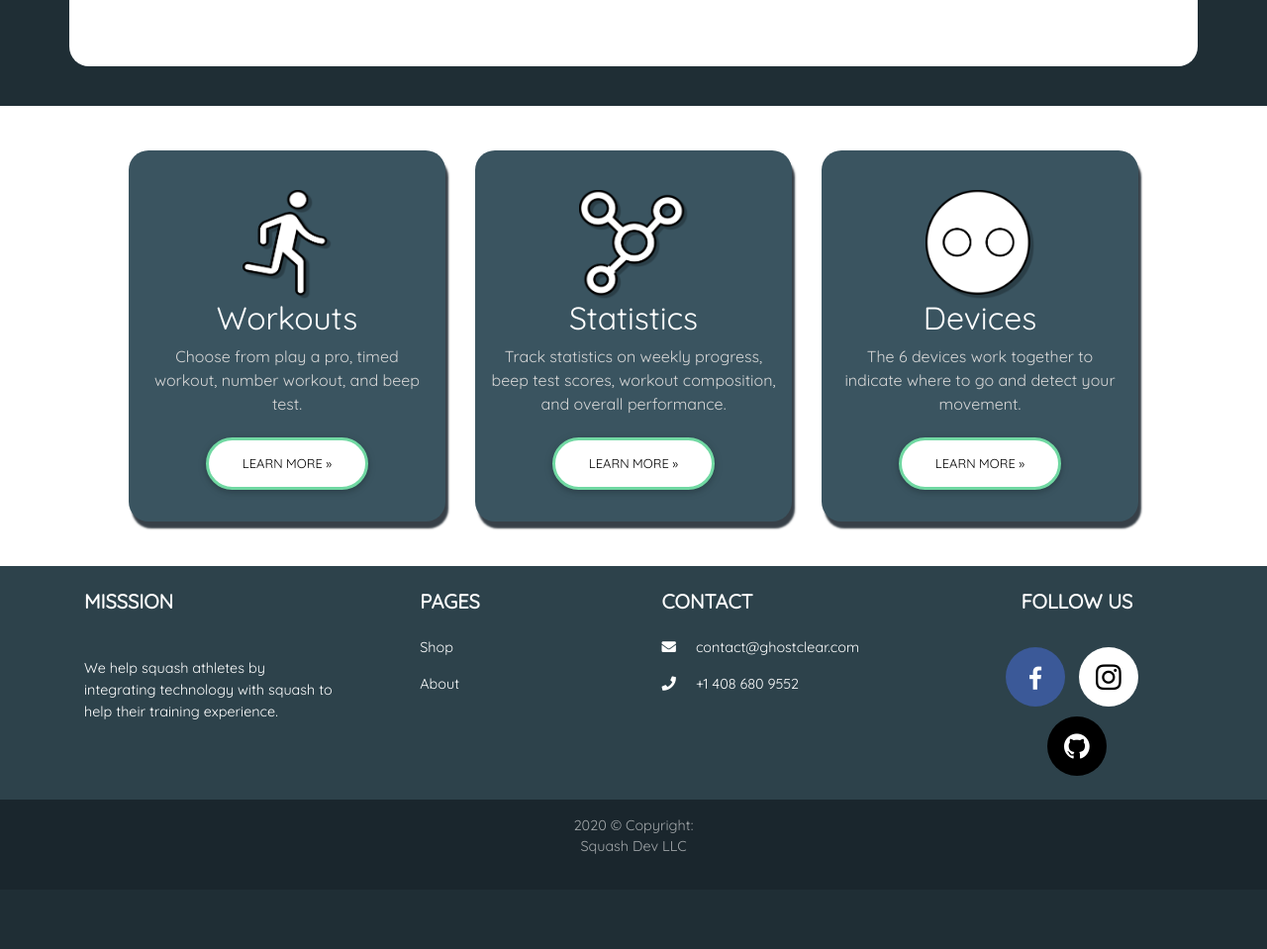
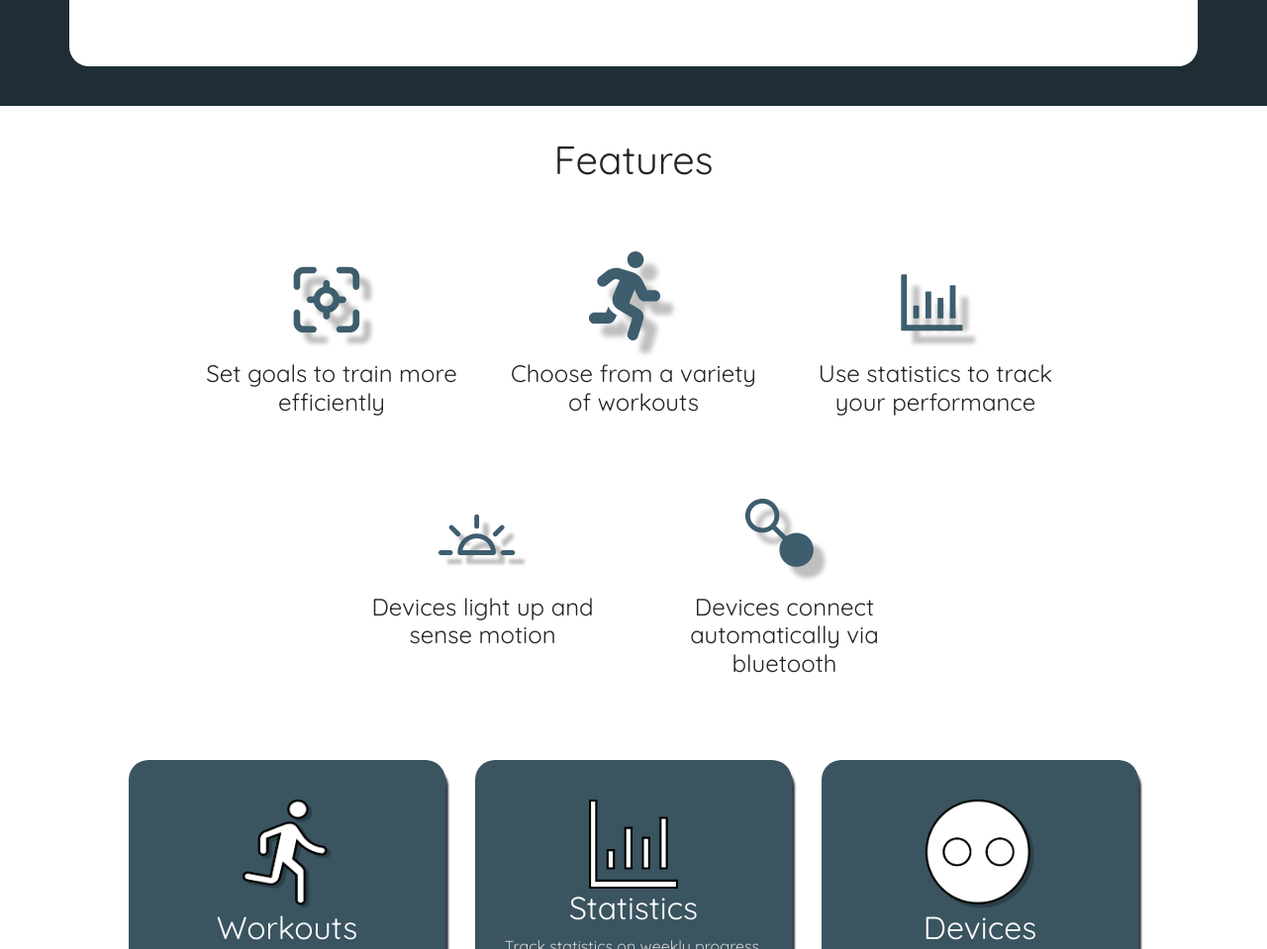
Before and after one commit to Ghost-Clear/Ghost-Clear-Website, a website: page index.html in a window 1280 px wide. Shown: the part 3996-4955 px from the top of the page at 99% size. Before the commit the page ends 4895 px from the top, so only its background shows below. Drawn offline with nearby package versions, Linux system fonts and the light colour scheme.

Commit message:
features

```diff
--- a/Index/script.js
+++ b/Index/script.js
@@ -3,6 +3,7 @@ var rellax = new Rellax('.rellax', {
 });
 $(".animated.text").addClass("hidden");
 $(".chart span").addClass("hidden");
+$("#row-1, #row-2").addClass("hidden");
 function animateOnScrollTextLeft(){
     var elements;
     var windowHeight;
@@ -98,7 +99,7 @@ animateOnScrollTextRight();
     var windowHeight1;
 
     function init() {
-        elements1 = document.querySelectorAll('#features');
+        elements1 = document.querySelectorAll('#row-1');
 
         windowHeight1 = window.innerHeight;
     }
@@ -109,12 +110,10 @@ animateOnScrollTextRight();
             let positionFromTop2 = elements1[i].getBoundingClientRect().top;
 
             if (positionFromTop2 - windowHeight1 <= 0 ) {
-                element2.classList.add('feature-fadeIn');
                 element2.classList.remove('hidden');
-            }
-            else{
-                element2.classList.remove('feature-fadeIn');
-                element2.classList.add('hidden');
+                element2.classList.add('animate__animated');
+                element2.classList.add('animate__fadeInUp');
+
             }
         }
     }
@@ -125,3 +124,33 @@ animateOnScrollTextRight();
     init();
     checkPosition();
 })();
+(function() {
+    var elements1;
+    var windowHeight1;
+
+    function init() {
+        elements1 = document.querySelectorAll('#row-2');
+
+        windowHeight1 = window.innerHeight;
+    }
+
+    function checkPosition() {
+        for (let i = 0; i < elements1.length; i++) {
+            let element2 = elements1[i];
+            let positionFromTop2 = elements1[i].getBoundingClientRect().top;
+
+            if (positionFromTop2 - windowHeight1 <= 0 ) {
+                element2.classList.remove('hidden');
+                element2.classList.add('animate__animated');
+                element2.classList.add('animate__fadeInUp');
+
+            }
+        }
+    }
+
+    window.addEventListener('scroll', checkPosition);
+    window.addEventListener('resize', init);
+
+    init();
+    checkPosition();
+})();
--- a/Index/style.css
+++ b/Index/style.css
@@ -39,7 +39,9 @@
     margin: 15px;
     box-shadow: 3px 7px 2px #374048;
 }
-
+.row-space{
+    padding: 30px;
+}
 .mycard h2{
     color: white;
 }
@@ -263,6 +265,9 @@ section {
     background: #3B5998;
     color: white;
 }
+#row-2{
+    --animate-duration: 1.7s;
+}
 @media (max-width: 767px) {
    #workouts-img{
        padding-left: 70px;
@@ -279,6 +284,13 @@ section {
         margin-bottom: 400px;
         padding: 0 0 400px;
     }
+    #row-2{
+        padding-top: 0;
+    }
+    #row-1{
+        padding-bottom: 0;
+    }
+
 }
 @media (min-width: 768px) and (max-width: 990px) {
     #iphoneDevice{
@@ -295,6 +307,12 @@ section {
     #devices-img{
         margin-top: 100px;
         width: 300px;
+    }
+    #row-2{
+        padding-top: 0;
+    }
+    #row-1{
+        padding-bottom: 0;
     }
 }
 @media (min-width: 991px) and (max-width: 1199px) {
--- a/index.html
+++ b/index.html
@@ -154,6 +154,33 @@
 </div>
 </div>
 <div class="container-fluid bg-white">
+    <div class="row justify-content-center text-center row-space">
+        <h1>Features</h1>
+    </div>
+    <div id="row-1" class="row justify-content-center text-center row-space">
+        <div class="col-lg-3">
+            <img id="target" src="Index/Images/target.svg" width="90" height="110">
+            <h4>Set goals to train more efficiently</h4>
+        </div>
+        <div class="col-lg-3">
+            <img id="runsolid" src="Index/Images/runsolid.svg" width="90" height="110">
+            <h4>Choose from a variety of workouts</h4>
+        </div>
+        <div class="col-lg-3">
+            <img id="barchart" src="Index/Images/barchart.svg" width="90" height="110">
+            <h4>Use statistics to track your performance</h4>
+        </div>
+    </div>
+    <div id="row-2" class="row justify-content-center text-center row-space">
+        <div class="col-lg-3">
+            <img id="light" src="Index/Images/light.svg" width="90" height="110">
+            <h4>Devices light up and sense motion</h4>
+        </div>
+        <div class="col-lg-3">
+            <img id="connect" src="Index/Images/connect.svg" width="90" height="110">
+            <h4>Devices connect automatically via bluetooth</h4>
+        </div>
+    </div>
     <div class="row card-pack justify-content-center">
         <div class="text-center col-lg-3 mycard" >
            <img id="run-outline" src="Index/Images/run.png" width="90" height="110">
@@ -162,7 +189,7 @@
             <p><a id="work-learn" class="btn btn-secondary" href="#" role="button">Learn more »</a></p>
         </div><!-- /.col-lg-4 -->
         <div class="col-lg-3 text-center mycard">
-            <img id="chart-outline" src="Index/Images/chart.png" width="110" height="110">
+            <img id="chart-outline" src="Index/Images/chart.svg" width="90" height="90">
             <h2>Statistics</h2>
             <p>Track statistics on weekly progress, beep test scores, workout composition, and overall performance. </p>
             <p><a id="stat-learn" class="btn btn-secondary" href="#" role="button">Learn more »</a></p>
@@ -173,10 +200,10 @@
             <p>The 6 devices work together to indicate where to go and detect your movement.</p>
             <p><a id="device-learn" class="btn btn-secondary" href="#" role="button">Learn more »</a></p>
         </div><!-- /.col-lg-4 -->
-
     </div>
 </div>
 <!-- Footer -->
+
 <footer class="page-footer font-small " id="main-foot">
 
     <!-- Footer Links -->
```
Also changed, not shown: Index/Images/barchart.svg (added), Index/Images/chart.png (deleted), Index/Images/chart.svg (added), Index/Images/connect.svg (added), Index/Images/light.svg (added), Index/Images/runsolid.svg (added), Index/Images/target.svg (added).
